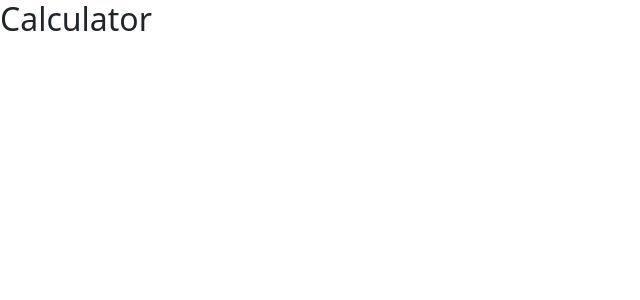
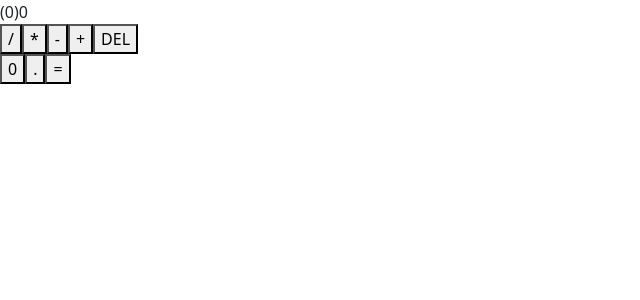
Before and after one commit to priyan1995/React-fundamenals, a React (Create React App) app: page /calculator in a window 1280 px wide. Shown: the top 300 px of the page, without its empty margins (0-640 px from the left). Built offline with nearby package versions, Linux system fonts and the light colour scheme.

Commit message:
calculator elements added

```diff
--- a/src/calculator/index.jsx
+++ b/src/calculator/index.jsx
@@ -2,9 +2,48 @@ import React from 'react';
 import './calculator.css';
 
 export const Calculator = () => {
+
+    const createDigits = () => {
+        const digits = [];
+
+        for (let i; i < 10; i++) {
+            digits.push(
+                <button key={i}>{i}</button>
+            )
+        }
+
+        return digits;
+    }
+
     return (
         <>
-            <h2>Calculator</h2>
+
+            <div className="pd-calc-wrapper">
+                <div className="pd-calculator">
+
+                    <div className="pd-calc-display">
+                        <span>(0)</span>
+                        <span>0</span>
+                    </div>
+
+                    <div className="pd-calc-operators">
+                        <button>/</button>
+                        <button>*</button>
+                        <button>-</button>
+                        <button>+</button>
+                        <button>DEL</button>
+                    </div>
+
+                    <div className="pd-calc-digits">
+                        {createDigits}
+                        <button>0</button>
+                        <button>.</button>
+                        <button>=</button>
+                    </div>
+
+                </div>
+            </div>
+
         </>
     )
 }
```
